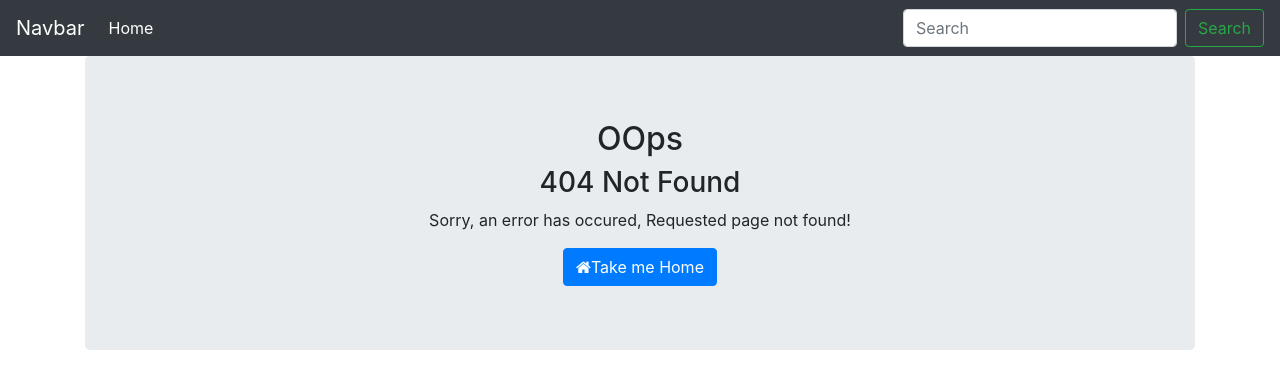
After one commit to GraceMwende/MyBlog, a Flask app: template app/templates/errors.html in a window 1280 px wide. The commit adds this page. Shown: the top 389 px of the page. Run offline with Flask 2, Linux system fonts and the light colour scheme; the template is opened without the code that fills it, so the values that code supplies are empty.

Commit message:
add error pages

```diff
--- a/app/__init__.py
+++ b/app/__init__.py
@@ -8,3 +8,4 @@ app = Flask(__name__)
 app.config.from_object(DevConfig)
 
 from app import views
+from app import error
--- a/app/templates/base.html
+++ b/app/templates/base.html
@@ -8,6 +8,7 @@
   <title>MyBlog</title>
   <link rel="stylesheet" href="https://cdn.jsdelivr.net/npm/bootstrap@4.6.1/dist/css/bootstrap.min.css"
     integrity="sha384-zCbKRCUGaJDkqS1kPbPd7TveP5iyJE0EjAuZQTgFLD2ylzuqKfdKlfG/eSrtxUkn" crossorigin="anonymous">
+    <link rel="stylesheet" href="https://cdnjs.cloudflare.com/ajax/libs/font-awesome/4.7.0/css/font-awesome.min.css">
 </head>
 
 <body>
--- /dev/null
+++ b/app/templates/errors.html
@@ -0,0 +1,13 @@
+{% extends 'base.html' %}
+{% block content %}
+<div class="container">
+  <div class="jumbotron">
+    <div class="text-center">
+      <h2>OOps</h2>
+      <h3>404 Not Found</h3>
+      <p>Sorry, an error has occured, Requested page not found!</p>
+      <button class="btn btn-primary"><i class="fa fa-home" aria-hidden="true"></i>Take me Home</button>
+    </div>
+  </div>
+</div>
+{% endblock %}
--- a/app/views.py
+++ b/app/views.py
@@ -7,7 +7,6 @@ from .request import get_quotes
 def index():
   """view root page function that returns index page and its data"""
   quotes=get_quotes()
-  print(quotes)
 
   return render_template('index.html', quotes= quotes)
 
```
Also changed, not shown: app/error.py (+7 -0 lines).
